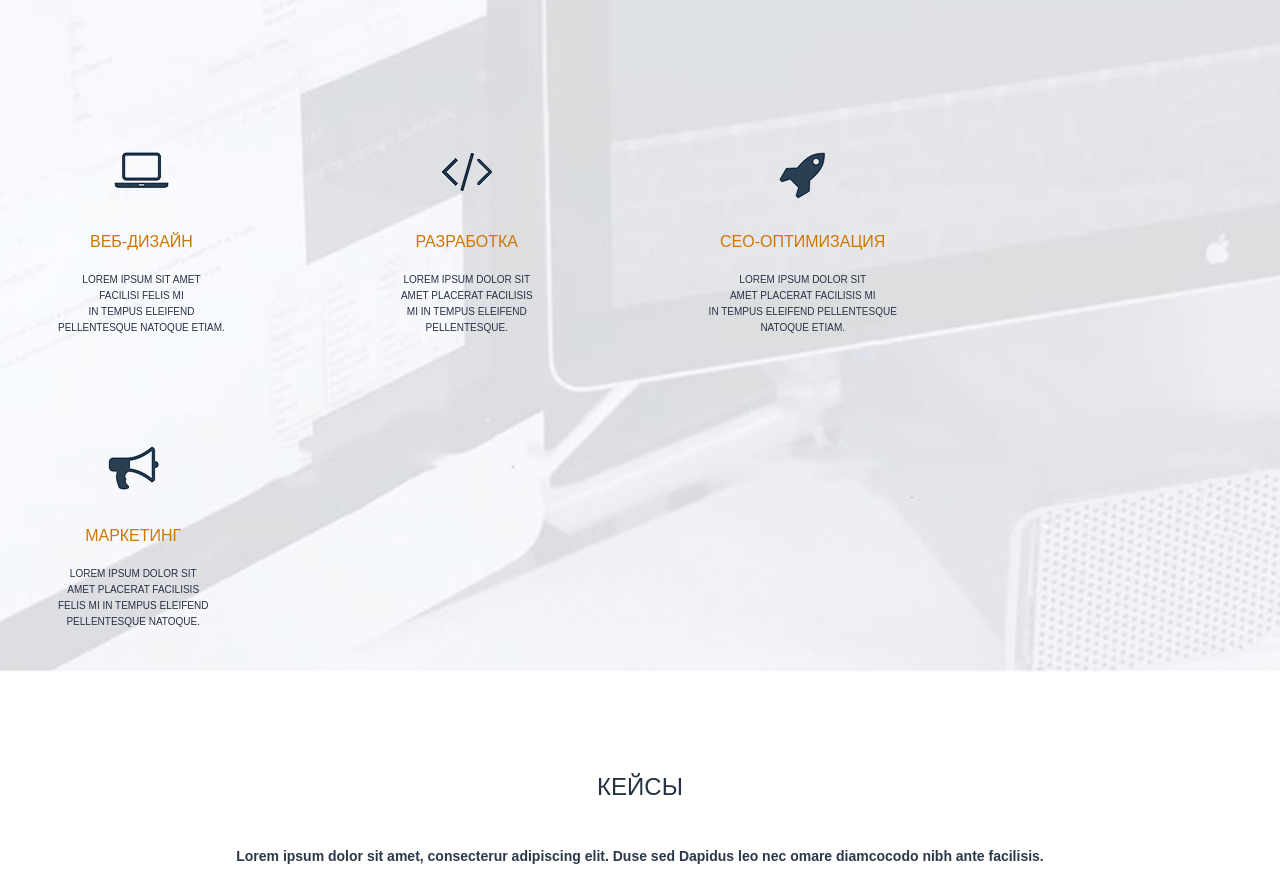
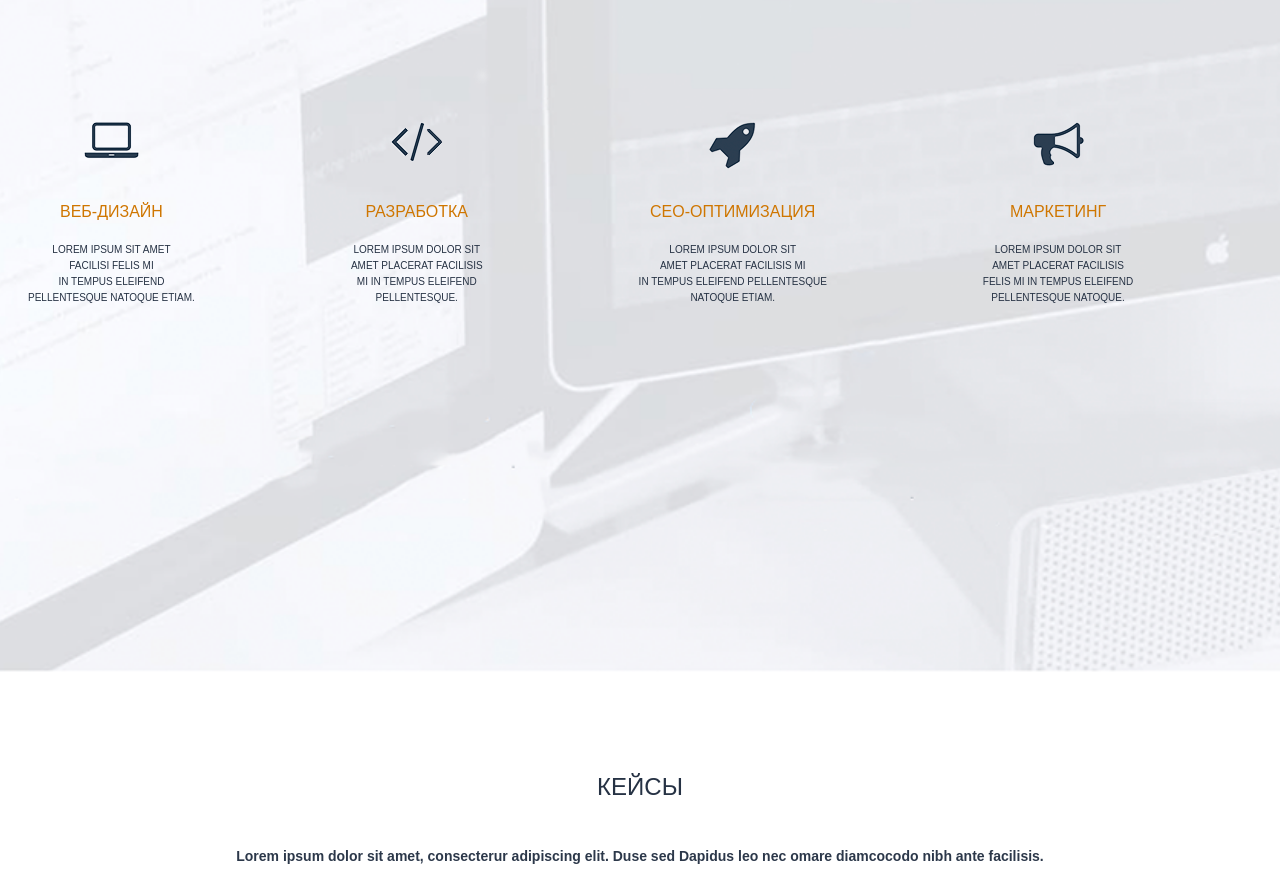
Before and after one commit to Peandor/Peandor.github.io, a plain HTML site: page src/index.html in a window 1280 px wide. Shown: the part 1691-2585 px from the top of the page. Drawn offline with Linux system fonts and the light colour scheme.

Commit message:
Add files via upload

```diff
--- a/src/style.css
+++ b/src/style.css
@@ -219,11 +219,11 @@ main{
     float: left;
     line-height: 60px;
     color: #cf7600;
-    margin-right: 60px;
+    margin-right: 100px;
     font-size: 16px;
     text-transform: uppercase;
     text-align: center;
-    padding: 55px;
+    padding: 25px;
     -webkit- animation: lowshift 3s ease;
     -0- animation: lowshift 3s ease;
     animation: lowshift 3s ease;
```
